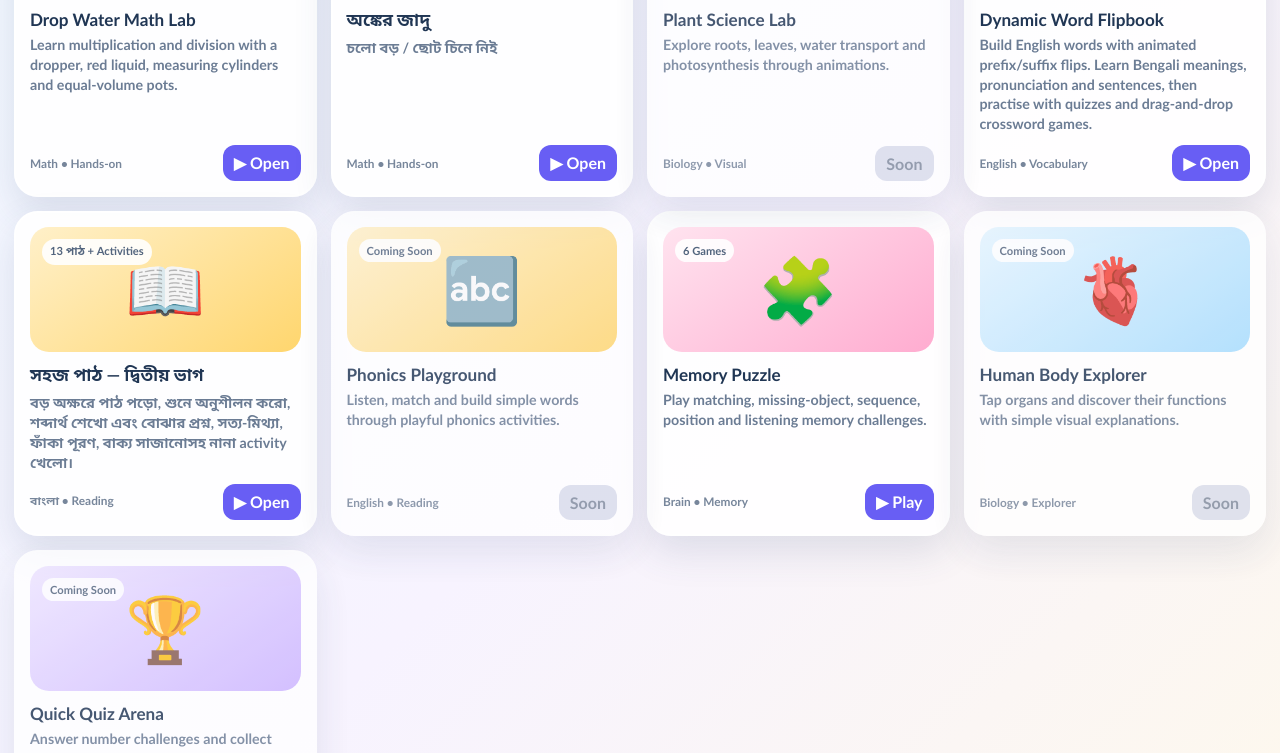
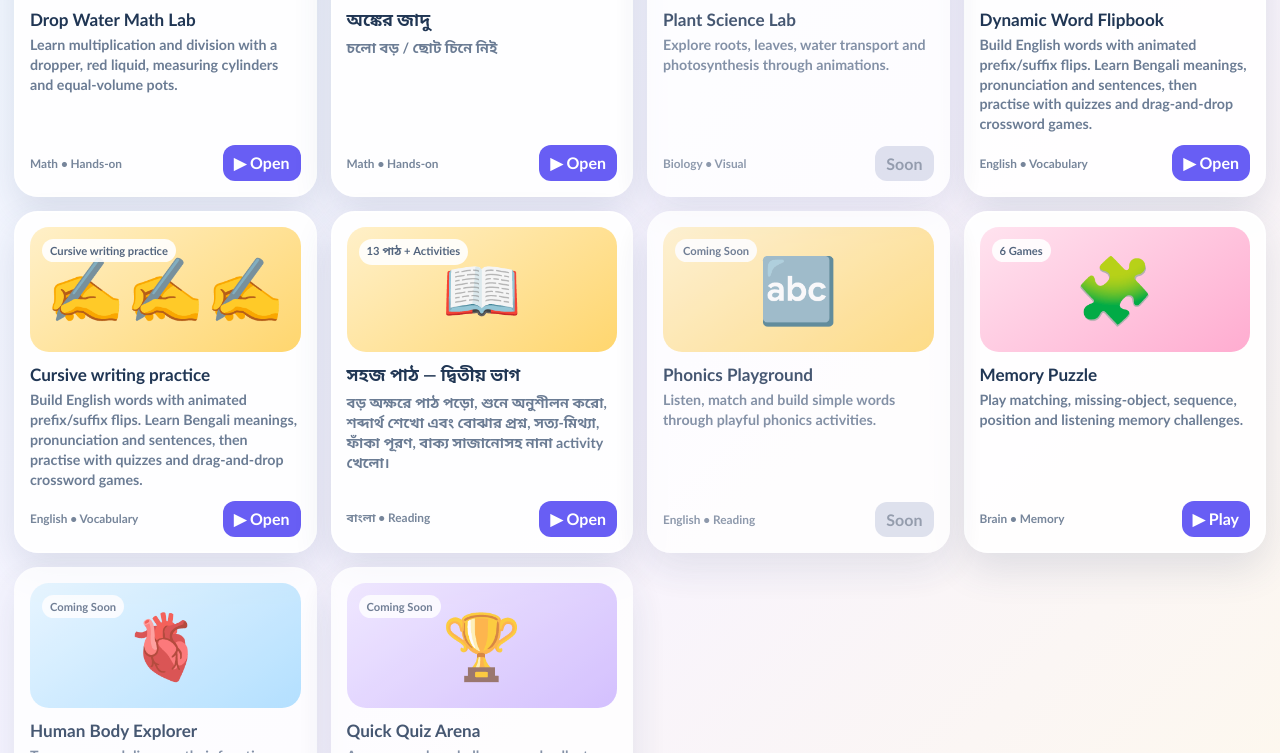
Before and after one commit to BNDSIR/kidszone, a plain HTML site: page index.html in a window 1280 px wide. Shown: the part 802-1555 px from the top of the page. Drawn offline with Linux system fonts and the light colour scheme.

Commit message:
Update index.html

```diff
--- a/index.html
+++ b/index.html
@@ -53,6 +53,21 @@
         <button class="play" onclick="openProject('dynamic_word_flipbook_dragdrop_crossword.html','Dynamic Word Flipbook')">▶ Open</button>
       </div>
     </article>
+
+  <article class="card"
+      data-cat="language"
+      data-search="english vocabulary phonics word family prefix suffix bengali meaning pronunciation flipbook quiz crossword drag drop">
+      <div class="art language">
+        <span class="badge">Cursive writing practice</span>✍️✍️✍️
+      </div>
+      <h4>Cursive writing practice</h4>
+      <p>Build English words with animated prefix/suffix flips. Learn Bengali meanings, pronunciation and sentences, then practise with quizzes and drag-and-drop crossword games.</p>
+      <div class="foot">
+        <span class="age">English • Vocabulary</span>
+        <button class="play" onclick="openProject('handwriting.html','Fun of writing ')">▶ Open</button>
+      </div>
+    </article>
+
 
     <article class="card"
       data-cat="language"
```
